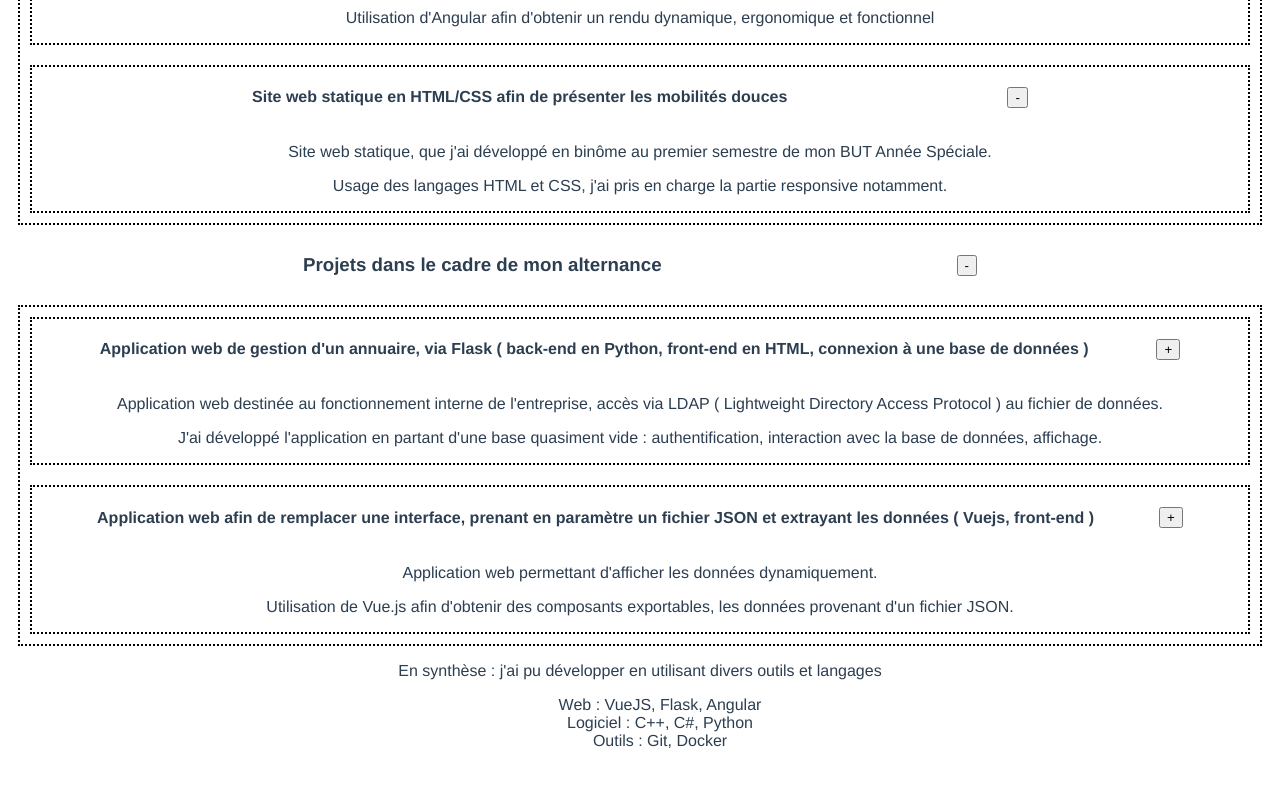
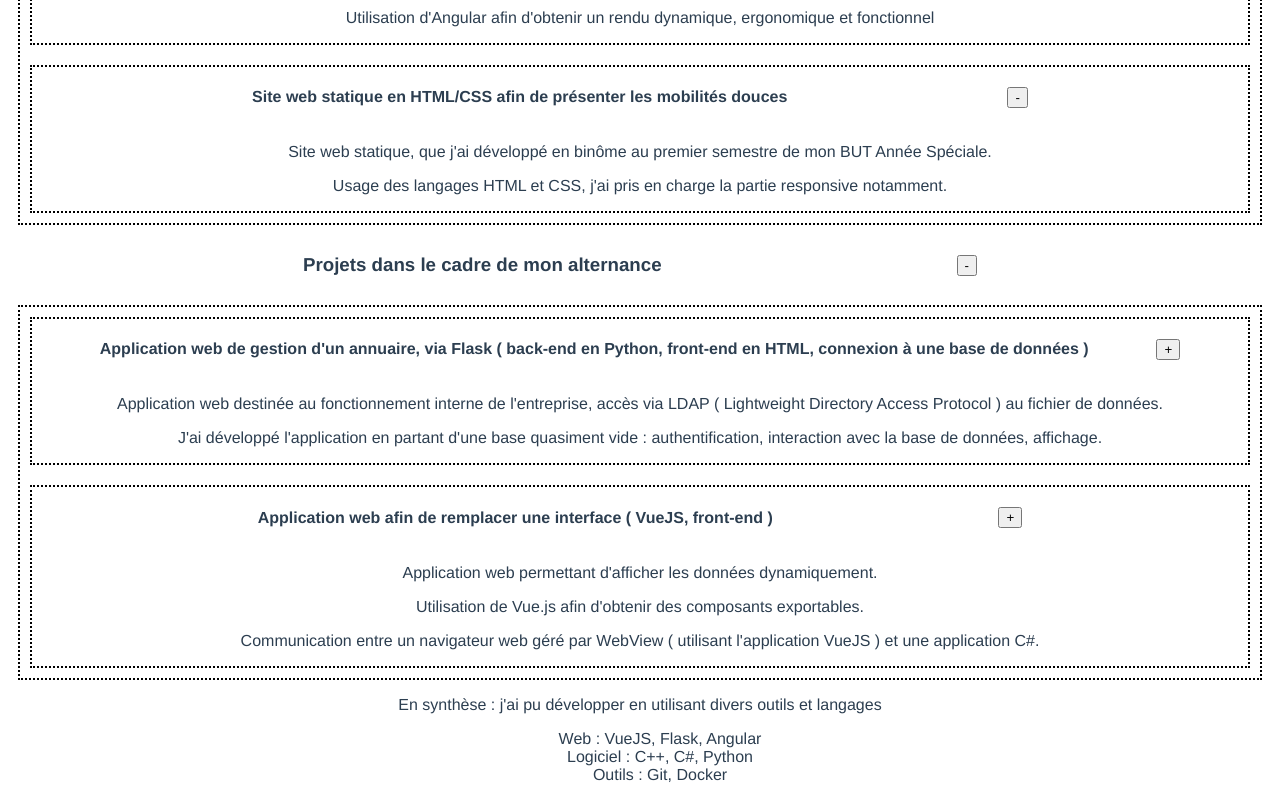
Before and after one commit to tomfsql/TomFolio, a Vue app: page /projects in a window 1280 px wide. Shown: the part 570-1370 px from the top of the page. Before the commit the page ends 1336 px from the top, so only its background shows below. Built offline with nearby package versions, Linux system fonts and the light colour scheme.

Commit message:
Updated VP projects

```diff
--- a/src/components/ProjectsPage.vue
+++ b/src/components/ProjectsPage.vue
@@ -73,13 +73,14 @@
 
         <div class="project">
           <div class="project-header">
-            <h4> Application web afin de remplacer une interface, prenant en paramètre un fichier JSON et extrayant les données ( Vuejs, front-end ) </h4>
+            <h4> Application web afin de remplacer une interface ( VueJS, front-end ) </h4>
             <button v-if="this.showMainCategories['PropertyGrid']" class="collapsebtn" @click="toggleProject('PropertyGrid')"> - </button>
             <button v-else class="collapsebtn" @click="toggleProject('PropertyGrid')"> + </button>
           </div>
           <div class="project-content" v-if="this.showSingleProject['PropertyGrid']">
             <p> Application web permettant d'afficher les données dynamiquement.</p>
-            <p> Utilisation de Vue.js afin d'obtenir des composants exportables, les données provenant d'un fichier JSON.</p>
+            <p> Utilisation de Vue.js afin d'obtenir des composants exportables.</p>
+            <p> Communication entre un navigateur web géré par WebView ( utilisant l'application VueJS ) et une application C#.</p>
           </div>
         </div>
       </div>
```
